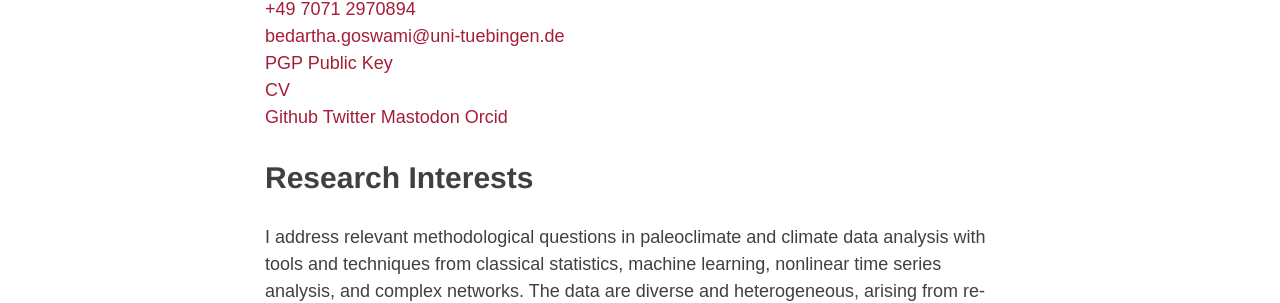
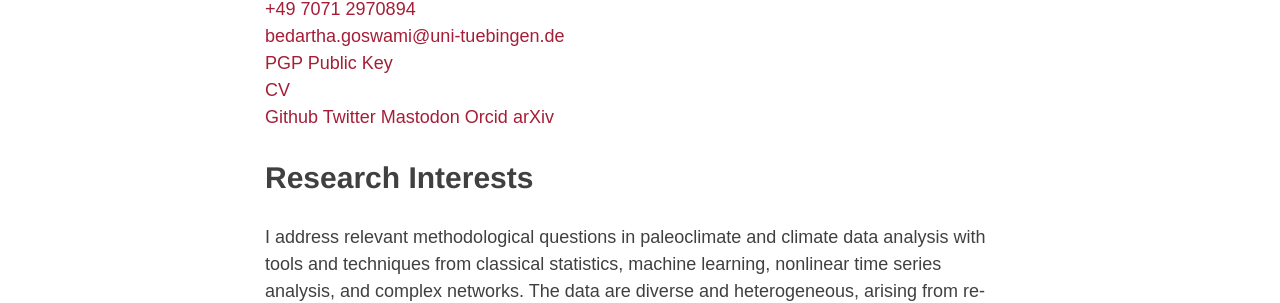
Before and after one commit to mlcs/mlcs.github.io, a Jekyll site: the page built from people/goswami.md, in a window 1280 px wide and 900 px high, scrolled down 657 px. Shown: the part 153-456 px from the top of the window. Built offline with Jekyll 4.4.1, drawn with Linux system fonts in a browser that asks for light colours; nearby versions of some CDN libraries.

Commit message:
add lin k to arxiv page

```diff
--- a/people/goswami.md
+++ b/people/goswami.md
@@ -17,6 +17,7 @@ Maria-von-Linden-Str. 6
 [Twitter](https://twitter.com/bedartha){:target="_blank"}
 [Mastodon](https://masto.ai/@bedartha){:target="_blank"}
 [Orcid](http://orcid.org/0000-0002-2302-166X){:target="_blank"}
+[arXiv](https://arxiv.org/a/goswami_b_1.html){:target="_blank"}
 
 
 ## Research Interests
```
